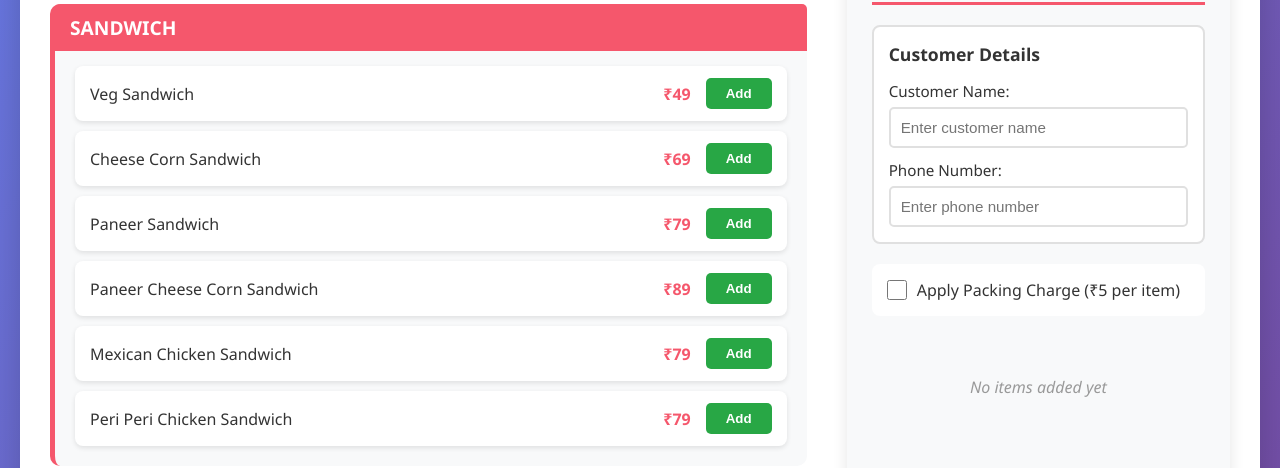
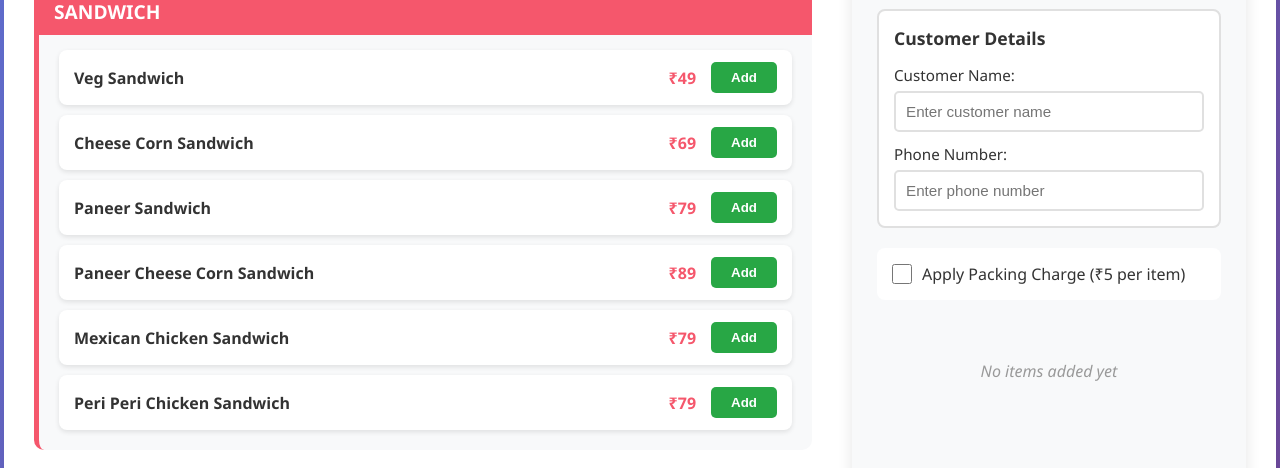
Before and after one commit to stephy-glitch/billing-website, a plain HTML site: page index.html in a window 1280 px wide. Shown: the part 334-802 px from the top of the page. Drawn offline with Linux system fonts and the light colour scheme.

Commit message:
Update styles.css
UPDATED FOR MOBLIE VIEW
body {
    padding: 4px;
}

```diff
--- a/styles.css
+++ b/styles.css
@@ -8,7 +8,7 @@ body {
     font-family: 'Segoe UI', Tahoma, Geneva, Verdana, sans-serif;
     background: linear-gradient(135deg, #667eea 0%, #764ba2 100%);
     min-height: 100vh;
-    padding: 20px;
+    padding: 4px;
 }
 
 .container {
@@ -143,7 +143,7 @@ header h1 {
 
 .item-name {
     flex: 1;
-    font-weight: 500;
+    font-weight: bold;
     color: #333;
 }
 
```
